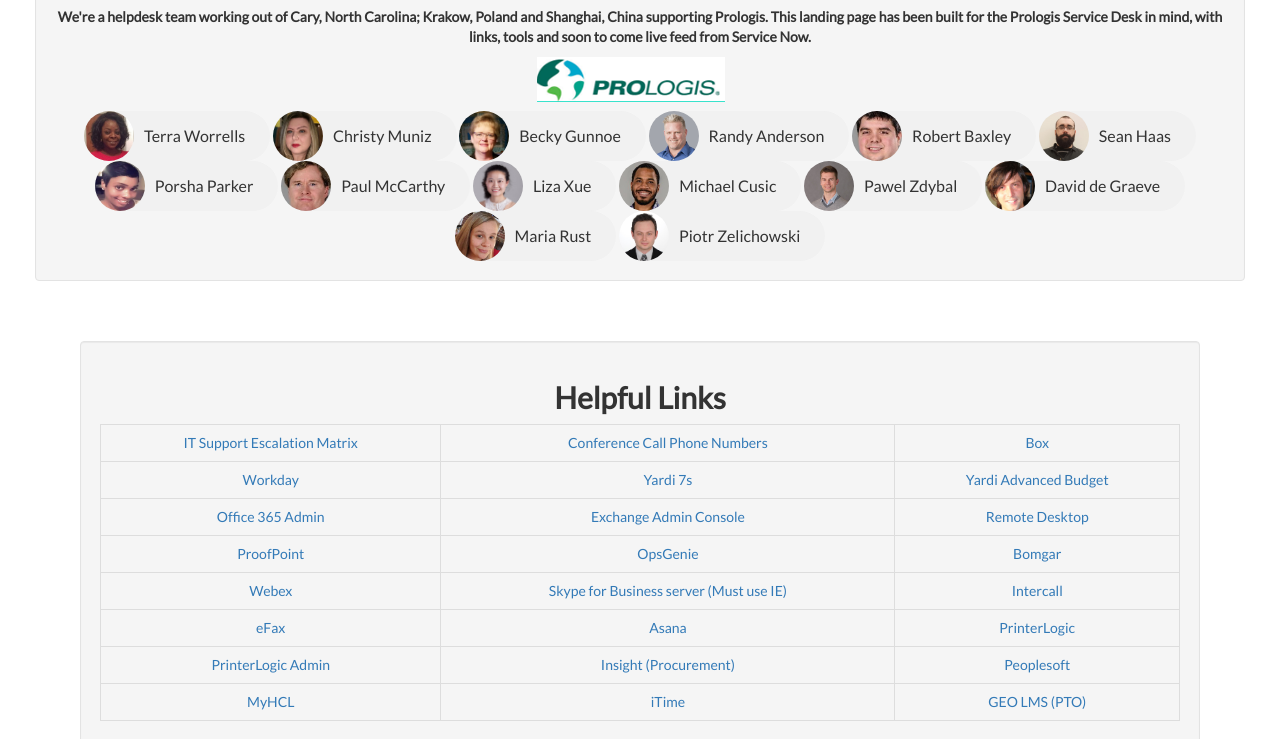
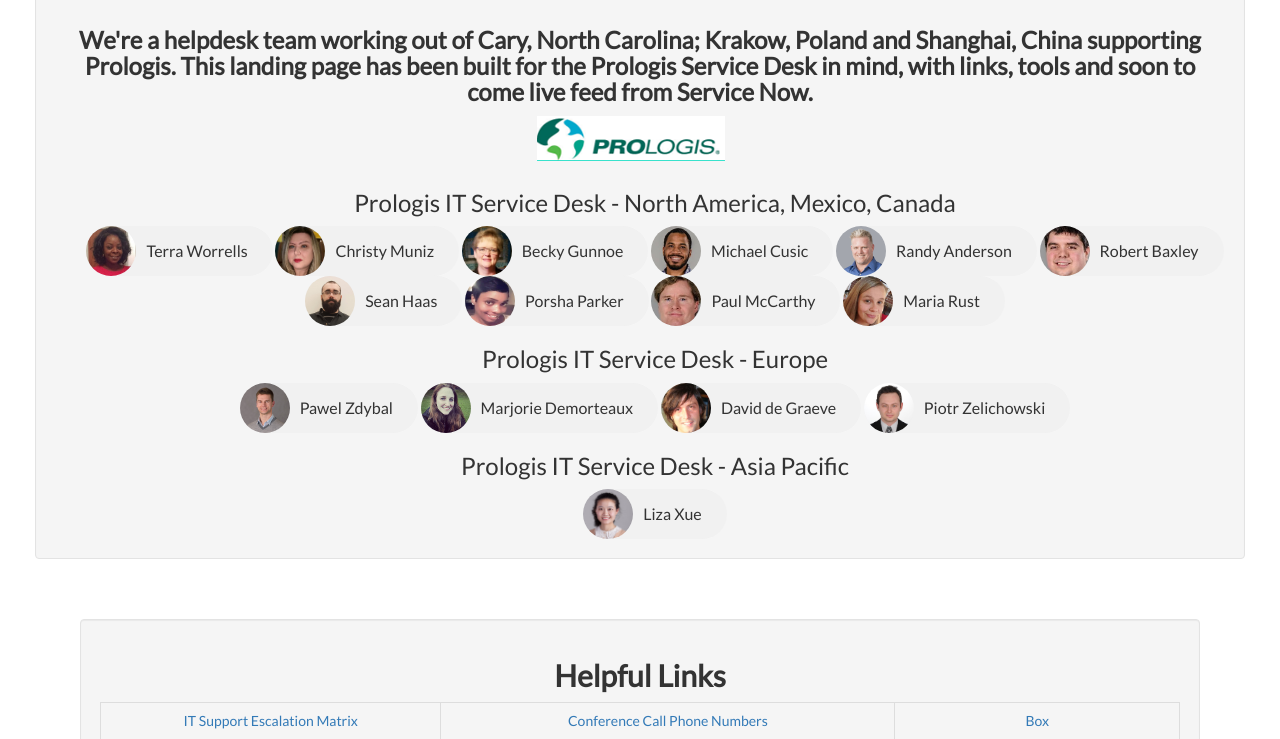
Before and after one commit to cmuniz0513/HCL-project-website, a plain HTML site: page index.html in a window 1280 px wide. Shown: the part 481-1220 px from the top of the page. Drawn offline with nearby package versions, Linux system fonts and the light colour scheme.

Commit message:
Localization changes

```diff
--- a/index.html
+++ b/index.html
@@ -143,12 +143,13 @@
             <div class="well">
                 <a id="about-us"></a>
             <h1>About our team</h1>
-            <p><strong>We're a helpdesk team working out of Cary, North Carolina; Krakow, Poland and Shanghai, China supporting Prologis. This landing page has been built for the Prologis Service Desk in mind, with links, tools and soon to come live feed from Service Now.</strong></p>
+            <h3><strong>We're a helpdesk team working out of Cary, North Carolina; Krakow, Poland and Shanghai, China supporting Prologis. This landing page has been built for the Prologis Service Desk in mind, with links, tools and soon to come live feed from Service Now.</strong></h3>
             <img src="images/Prologis.png">
 
         <div class="container-fluid">
         <div class="text-center">
-
+            <div class="container">
+                <h3>Prologis IT Service Desk - North America, Mexico, Canada</h3>
               <div class="chip">
             <img src="images/Terra.jpg" alt="Person" width="96" height="96">
             Terra Worrells
@@ -162,7 +163,10 @@
             <img src="images/Becky.jpg" alt="Person" width="96" height="96">
             Becky Gunnoe
             </div>
-
+            <div class="chip">
+            <img src="images/Mike.JPG" alt="Person" width="96" height="96">
+            Michael Cusic
+            </div>
             <div class="chip">
             <img src="images/Randy.jpg" alt="Person" width="96" height="96">
             Randy Anderson
@@ -183,31 +187,40 @@
             <img src="images/Paul.jpg" alt="Person" width="96" height="96">
             Paul McCarthy
             </div>
-            <div class="chip">
-            <img src="images/Liza.JPG" alt="Person" width="96" height="96">
-            Liza Xue
+             <div class="chip">
+            <img src="images/Maria.jpg" alt="Person" width="96" height="96">
+            Maria Rust
             </div>
-            <div class="chip">
-            <img src="images/Mike.JPG" alt="Person" width="96" height="96">
-            Michael Cusic
-            </div>
+     </div>
+        <div class="container">
+            <h3>Prologis IT Service Desk - Europe</h3>
             <div class="chip">
             <img src="images/pawel.jpg" alt="Person" width="96" height="96">
             Pawel Zdybal
+            </div>
+
+            <div class="chip">
+            <img src="images/Marjorie.jpg" alt="Person" width="96" height="96">
+            Marjorie Demorteaux
             </div>
             <div class="chip">
             <img src="images/David.png" alt="Person" width="96" height="96">
             David de Graeve
             </div>
-            <div class="chip">
-            <img src="images/Maria.jpg" alt="Person" width="96" height="96">
-            Maria Rust
-            </div>
+
             <div class="chip">
             <img src="images/Piotr.jpg" alt="Person" width="96" height="96">
             Piotr Zelichowski
             </div>
+        </div>
+        <div class="container">
+            <h3>Prologis IT Service Desk - Asia Pacific</h3>
+              <div class="chip">
+            <img src="images/Liza.JPG" alt="Person" width="96" height="96">
+            Liza Xue
+            </div>
 
+        </div>
 
 
 
```
